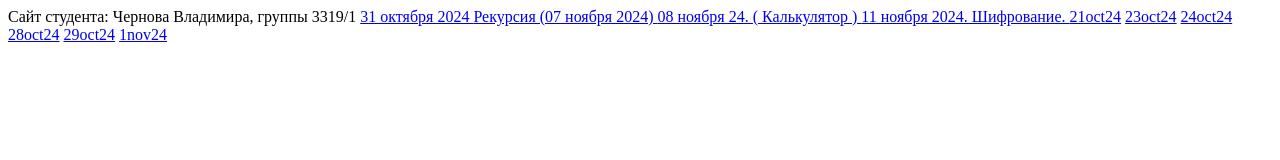
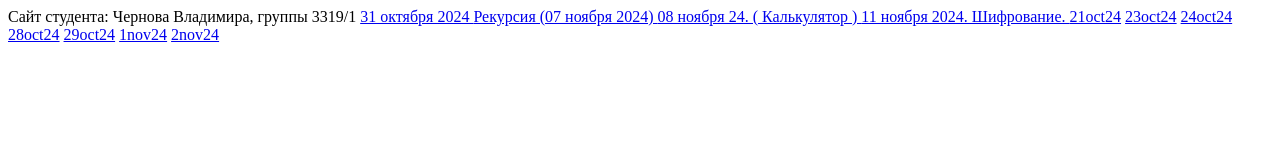
Before and after one commit to VovaDrift/VovaDrift.github.io, a plain HTML site: page index.html in a window 1280 px wide. Drawn offline with Linux system fonts and the light colour scheme.

Commit message:
index.html

```diff
--- a/index.html
+++ b/index.html
@@ -17,5 +17,6 @@
     <a href="28okt24.html">28oct24</a>
     <a href="29okt24.html">29oct24</a>
     <a href="1nov24.html">1nov24</a>
+    <a href="2nov24.html">2nov24</a>
 </body>
 </html>
```
